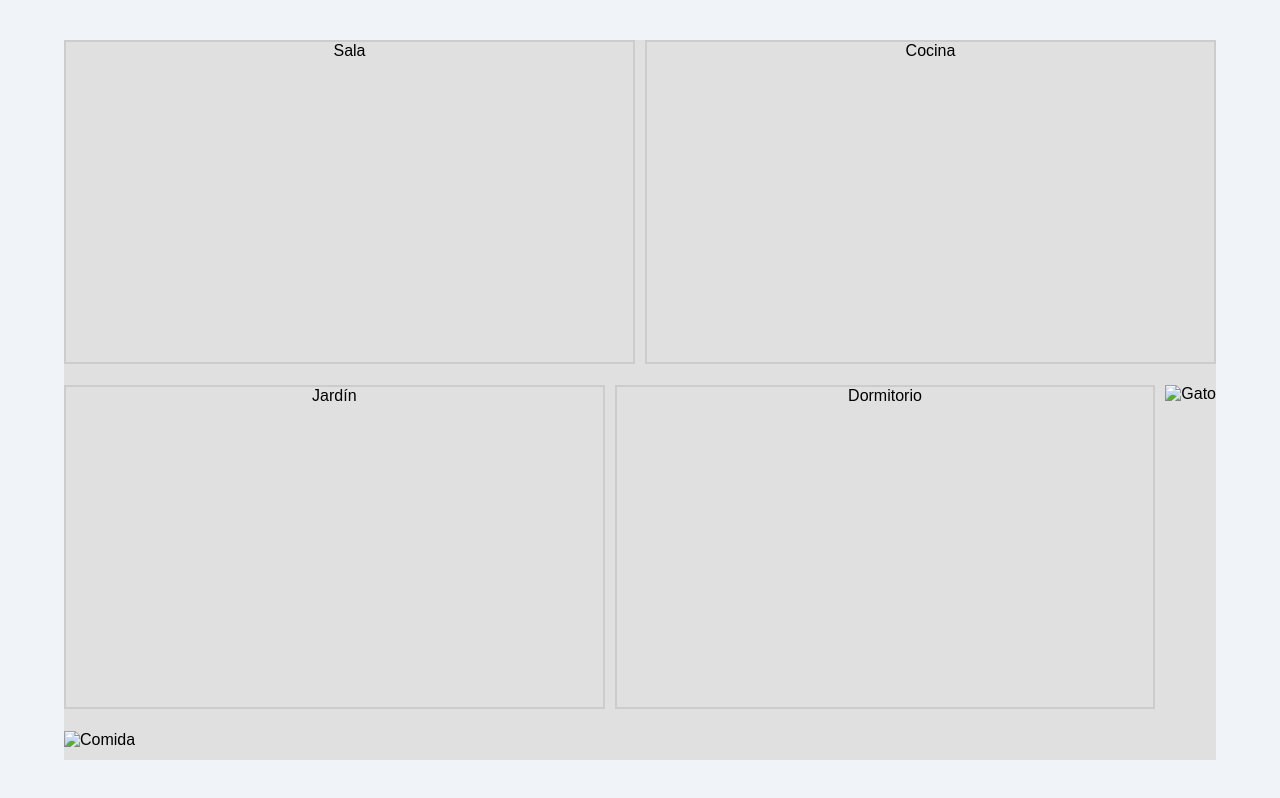
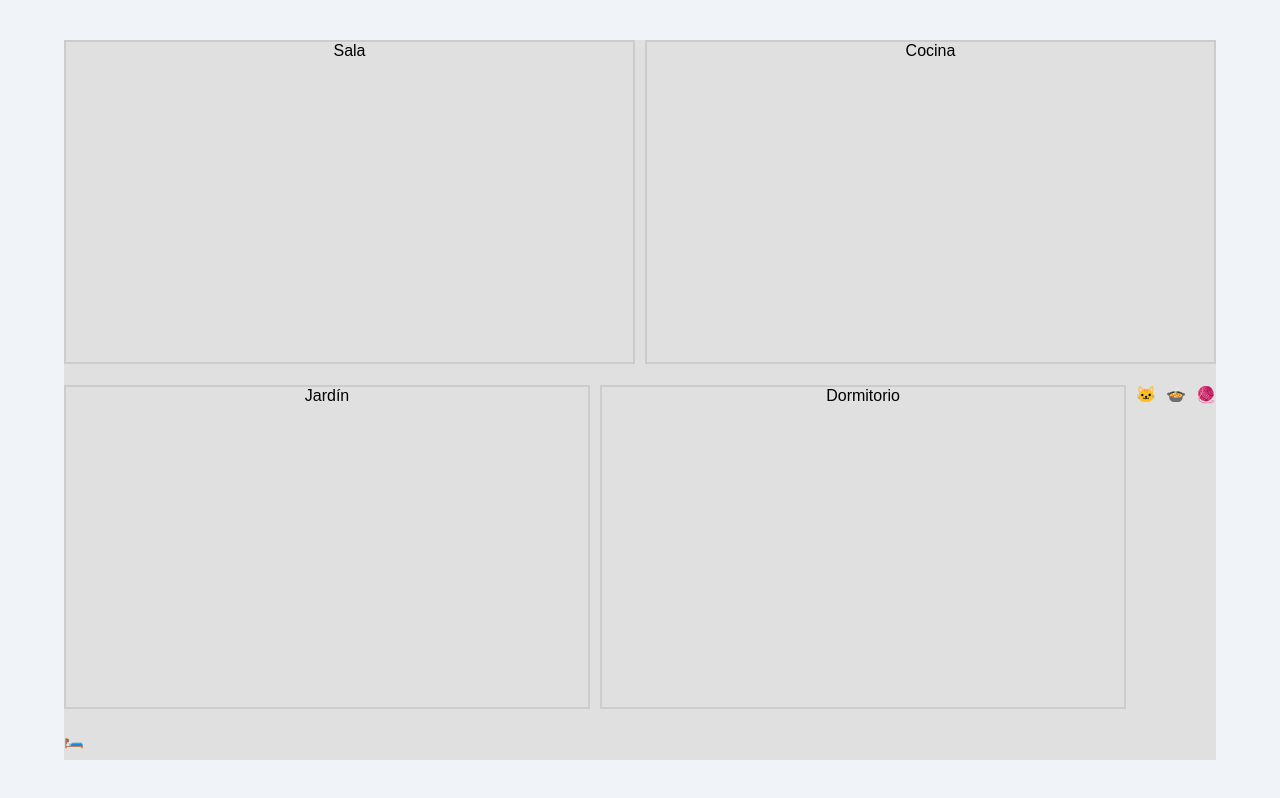
Before and after one commit to rdelucio/gatitotrash, a plain HTML site: page index.html in a window 1280 px wide. Drawn offline with Linux system fonts and the light colour scheme.

Commit message:
Update index.html

```diff
--- a/index.html
+++ b/index.html
@@ -5,7 +5,6 @@
     <meta name="viewport" content="width=device-width, initial-scale=1.0">
     <title>Casa del Gatito</title>
     <link rel="stylesheet" href="style.css">
-    <script src="script.js" defer></script>
 </head>
 <body>
     <div id="casa">
@@ -14,6 +13,11 @@
         <div id="jardin" class="habitacion">Jardín</div>
         <div id="dormitorio" class="habitacion">Dormitorio</div>
 
-        <img id="gato" src="images/gato.png" alt="Gato">
-        <img id="comida" src="images/comida.png" alt="Comida">
-        <img id="jugueteSala" src="images/juguete1.png"
+        <div id="gato">🐱</div>
+        <div id="comida" class="objeto">🍲</div>
+        <div id="juguete" class="objeto">🧶</div>
+        <div id="cama" class="objeto">🛏️</div>
+    </div>
+    <script src="script.js"></script>
+</body>
+</html>
```
